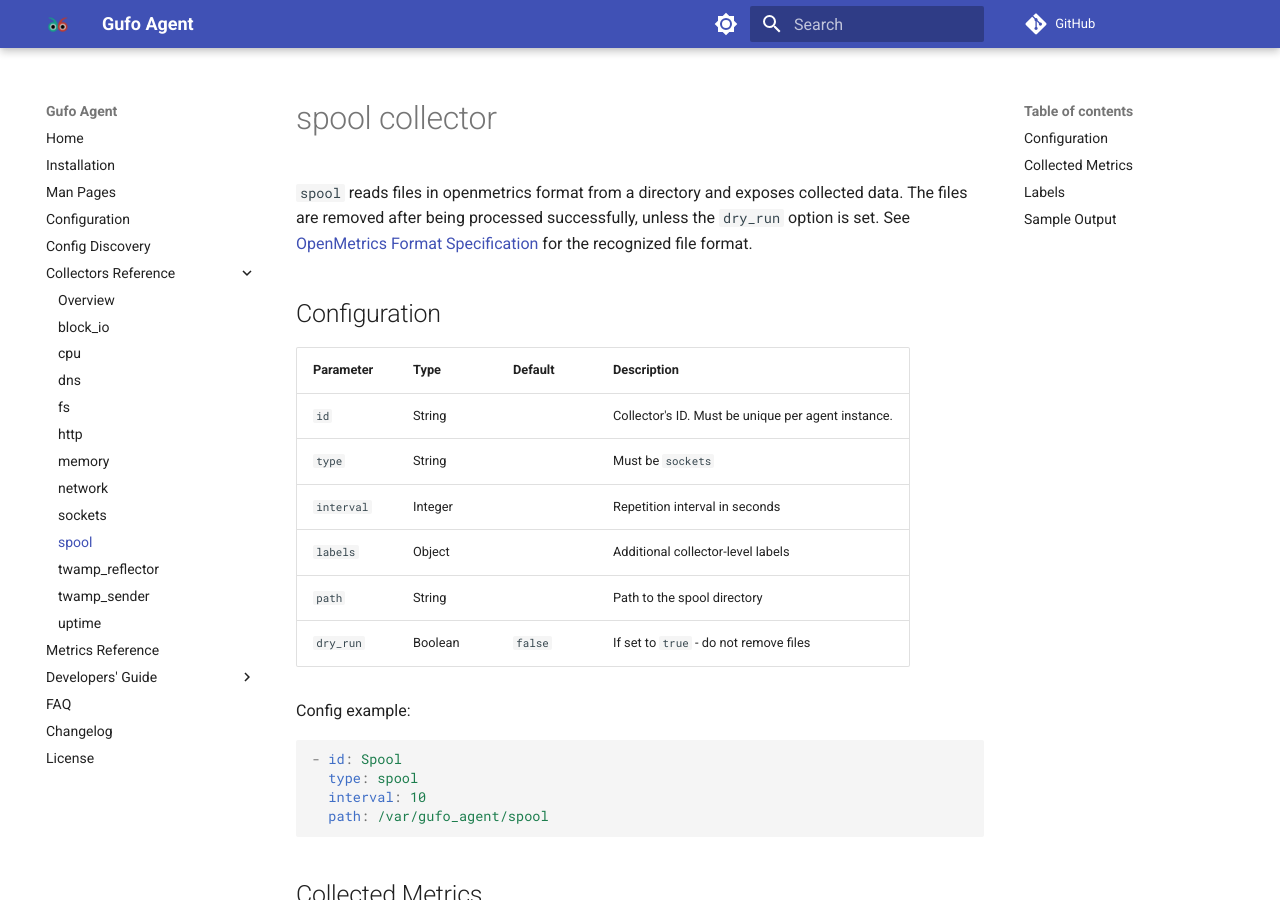
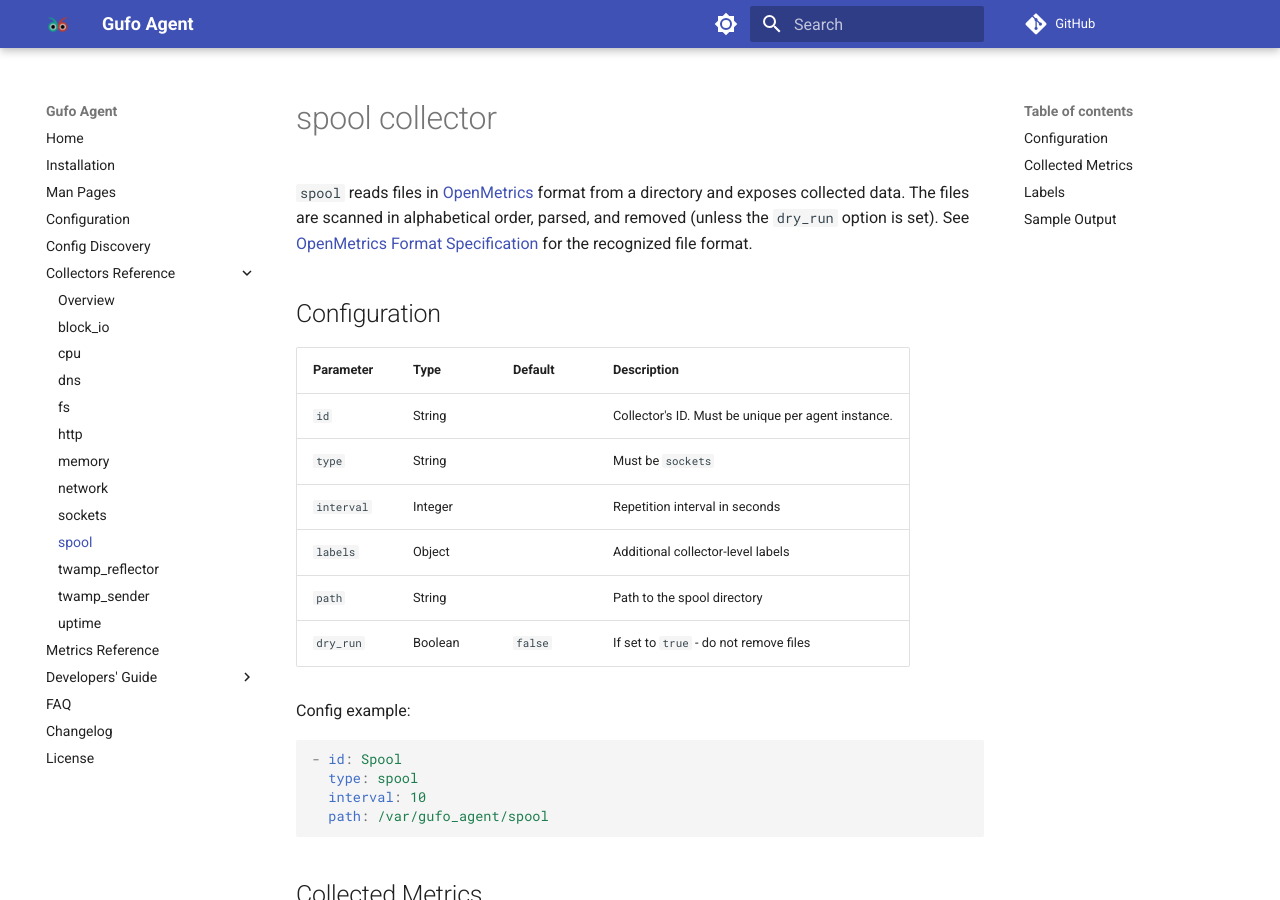
Before and after one commit to gufolabs/gufo_agent, an MkDocs documentation site: the page built from docs/collectors/spool.md, in a window 1280 px wide and 900 px high. Built offline with MkDocs 1.6.1 and Material for MkDocs 9.7.7, drawn with Linux system fonts in a browser that asks for light colours; comment, search, counter and statistics services are not loaded.

Commit message:
spool: Process files in the alphabetical order

```diff
--- a/docs/collectors/spool.md
+++ b/docs/collectors/spool.md
@@ -1,8 +1,8 @@
 # spool collector
 
-`spool` reads files in openmetrics format from a directory and
-exposes collected data. The files are removed after being processed
-successfully, unless the `dry_run` option is set. See
+`spool` reads files in [OpenMetrics](../openmetrics.md) format from a directory and
+exposes collected data. The files are scanned in alphabetical order, parsed,
+and removed (unless the `dry_run` option is set). See
 [OpenMetrics Format Specification](../openmetrics.md) for the recognized
 file format.
 
```
Also changed, not shown: 1 other file.
